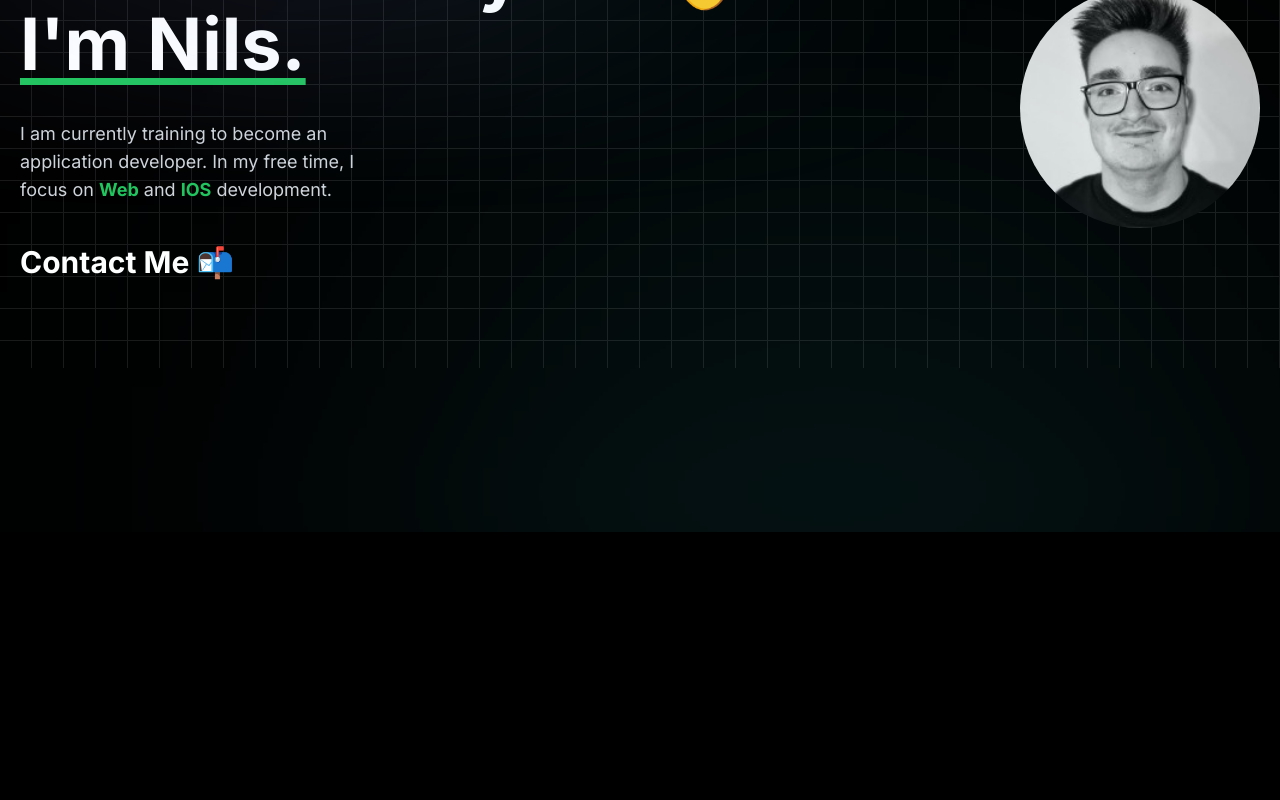
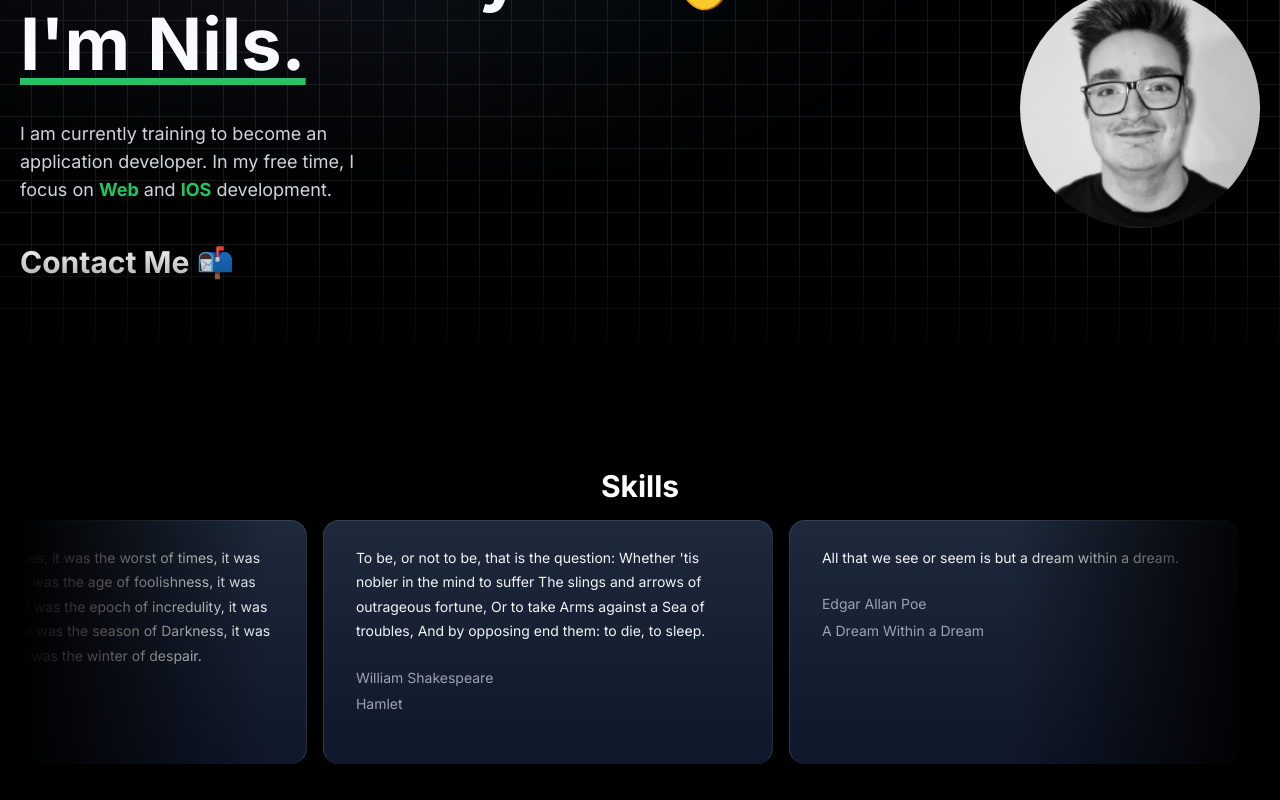
Before and after one commit to EinsNils/portfolio, a Next.js app: page / in a window 1280 px wide. Shown: the part 268-1068 px from the top of the page. Before the commit the page ends 800 px from the top, so only its background shows below. Built offline with nearby package versions, Linux system fonts and the light colour scheme.

Commit message:
create Skills section

```diff
--- a/src/app/layout.tsx
+++ b/src/app/layout.tsx
@@ -26,7 +26,6 @@ export default function RootLayout({
       >
         <main className="relative flex flex-col min-h-screen">
           <div className="gradient-01 absolute inset-0 z-50 h-20 w-1/2"></div>
-          <div className="gradient-03 z-0"></div>
 
           <div className="flex-grow flex-1 text-white">
             {children}
--- a/src/app/page.tsx
+++ b/src/app/page.tsx
@@ -1,15 +1,20 @@
 import HeroSection from "@/components/HeroSection";
-import MaxWidthWrapper from "@/components/MaxWidthWrapper";
 import Navbar from "@/components/Navbar";
+import Skills from "@/components/Skills";
 
 export default function Home() {
   return (
-    <div className="min-h-screen bg-black overflow-hidden">
-      <div className="bg-black bg-grid-white/[0.1]">
+    <div className="min-h-[400px] bg-black overflow-hidden">
+      <div className="bg-black bg-grid-white/[0.09] relative">
         <div className="max-w-7xl mx-auto p-5">
           <Navbar />
           <HeroSection />
         </div>
+        <div className="h-10 xl:h-32 bg-gradient-to-t from-black absolute -bottom-5 left-0 xl:bottom-0 w-full"></div>
+      </div>
+
+      <div className="max-w-7xl mx-auto p-5 mt-20">
+        <Skills />
       </div>
     </div>
   );
--- a/src/components/HeroSection.tsx
+++ b/src/components/HeroSection.tsx
@@ -1,4 +1,5 @@
 import Link from "next/link";
+import Title from "./Title";
 
 const HeroSection = () => {
   return (
@@ -17,7 +18,7 @@ const HeroSection = () => {
 
         <Link href="mailto:nilszentgraf@aol.com" className="inline-block">
           <div>
-            <h1 className="text-3xl font-bold">Contact Me 📬</h1>
+            <Title title="Contact Me 📬"/>
           </div>
         </Link>
       </div>
--- /dev/null
+++ b/src/components/Infinite-moving-cards.tsx
@@ -0,0 +1,121 @@
+"use client";
+
+import { cn } from "@/lib/utils";
+import React, { useEffect, useState } from "react";
+
+export const InfiniteMovingCards = ({
+  items,
+  direction = "left",
+  speed = "fast",
+  pauseOnHover = true,
+  className,
+}: {
+  items: {
+    quote: string;
+    name: string;
+    title: string;
+  }[];
+  direction?: "left" | "right";
+  speed?: "fast" | "normal" | "slow";
+  pauseOnHover?: boolean;
+  className?: string;
+}) => {
+  const containerRef = React.useRef<HTMLDivElement>(null);
+  const scrollerRef = React.useRef<HTMLUListElement>(null);
+
+  useEffect(() => {
+    addAnimation();
+  }, []);
+  const [start, setStart] = useState(false);
+  function addAnimation() {
+    if (containerRef.current && scrollerRef.current) {
+      const scrollerContent = Array.from(scrollerRef.current.children);
+
+      scrollerContent.forEach((item) => {
+        const duplicatedItem = item.cloneNode(true);
+        if (scrollerRef.current) {
+          scrollerRef.current.appendChild(duplicatedItem);
+        }
+      });
+
+      getDirection();
+      getSpeed();
+      setStart(true);
+    }
+  }
+  const getDirection = () => {
+    if (containerRef.current) {
+      if (direction === "left") {
+        containerRef.current.style.setProperty(
+          "--animation-direction",
+          "forwards"
+        );
+      } else {
+        containerRef.current.style.setProperty(
+          "--animation-direction",
+          "reverse"
+        );
+      }
+    }
+  };
+  const getSpeed = () => {
+    if (containerRef.current) {
+      if (speed === "fast") {
+        containerRef.current.style.setProperty("--animation-duration", "20s");
+      } else if (speed === "normal") {
+        containerRef.current.style.setProperty("--animation-duration", "40s");
+      } else {
+        containerRef.current.style.setProperty("--animation-duration", "80s");
+      }
+    }
+  };
+  return (
+    <div
+      ref={containerRef}
+      className={cn(
+        "scroller relative z-20  max-w-7xl overflow-hidden  [mask-image:linear-gradient(to_right,transparent,white_20%,white_80%,transparent)]",
+        className
+      )}
+    >
+      <ul
+        ref={scrollerRef}
+        className={cn(
+          " flex min-w-full shrink-0 gap-4 py-4 w-max flex-nowrap",
+          start && "animate-scroll ",
+          pauseOnHover && "hover:[animation-play-state:paused]"
+        )}
+      >
+        {items.map((item, idx) => (
+          <li
+            className="w-[350px] max-w-full relative rounded-2xl border border-b-0 flex-shrink-0 border-slate-700 px-8 py-6 md:w-[450px]"
+            style={{
+              background:
+                "linear-gradient(180deg, var(--slate-800), var(--slate-900)",
+            }}
+            key={item.name}
+          >
+            <blockquote>
+              <div
+                aria-hidden="true"
+                className="user-select-none -z-1 pointer-events-none absolute -left-0.5 -top-0.5 h-[calc(100%_+_4px)] w-[calc(100%_+_4px)]"
+              ></div>
+              <span className=" relative z-20 text-sm leading-[1.6] text-gray-100 font-normal">
+                {item.quote}
+              </span>
+              <div className="relative z-20 mt-6 flex flex-row items-center">
+                <span className="flex flex-col gap-1">
+                  <span className=" text-sm leading-[1.6] text-gray-400 font-normal">
+                    {item.name}
+                  </span>
+                  <span className=" text-sm leading-[1.6] text-gray-400 font-normal">
+                    {item.title}
+                  </span>
+                </span>
+              </div>
+            </blockquote>
+          </li>
+        ))}
+      </ul>
+    </div>
+  );
+};
--- /dev/null
+++ b/src/components/Skills.tsx
@@ -0,0 +1,58 @@
+import { SiGithub, SiLinkedin } from "react-icons/si";
+import { InfiniteMovingCards } from "./Infinite-moving-cards";
+import Title from "./Title";
+import { FaSquareXTwitter } from "react-icons/fa6";
+import { FaUserCircle } from "react-icons/fa";
+
+const Skills = () => {
+  return (
+    <div className="w-full max-w mx-auto">
+      <Title
+        className="flex flex-col items-center justify-center"
+        title="Skills"
+      />
+
+      <InfiniteMovingCards
+        items={testimonials}
+        pauseOnHover={true}
+        speed="slow"
+      />
+    </div>
+  );
+};
+
+// Define the testimonials array
+const testimonials = [
+    {
+      quote:
+        "It was the best of times, it was the worst of times, it was the age of wisdom, it was the age of foolishness, it was the epoch of belief, it was the epoch of incredulity, it was the season of Light, it was the season of Darkness, it was the spring of hope, it was the winter of despair.",
+      name: "Charles Dickens",
+      title: "A Tale of Two Cities",
+    },
+    {
+      quote:
+        "To be, or not to be, that is the question: Whether 'tis nobler in the mind to suffer The slings and arrows of outrageous fortune, Or to take Arms against a Sea of troubles, And by opposing end them: to die, to sleep.",
+      name: "William Shakespeare",
+      title: "Hamlet",
+    },
+    {
+      quote: "All that we see or seem is but a dream within a dream.",
+      name: "Edgar Allan Poe",
+      title: "A Dream Within a Dream",
+    },
+    {
+      quote:
+        "It is a truth universally acknowledged, that a single man in possession of a good fortune, must be in want of a wife.",
+      name: "Jane Austen",
+      title: "Pride and Prejudice",
+    },
+    {
+      quote:
+        "Call me Ishmael. Some years ago—never mind how long precisely—having little or no money in my purse, and nothing particular to interest me on shore, I thought I would sail about a little and see the watery part of the world.",
+      name: "Herman Melville",
+      title: "Moby-Dick",
+    },
+  ];
+
+
+export default Skills;
--- /dev/null
+++ b/src/components/Title.tsx
@@ -0,0 +1,9 @@
+const Title = ({ title, className }: { title: string; className?: string }) => {
+  return (
+    <div className={className}>
+      <h1 className="text-3xl font-bold transform-all hover:border-b">{title}</h1>
+    </div>
+  );
+};
+
+export default Title;
--- a/tailwind.config.ts
+++ b/tailwind.config.ts
@@ -74,8 +74,15 @@ const config = {
           from: { height: "var(--radix-accordion-content-height)" },
           to: { height: "0" },
         },
+        scroll: {
+          to: {
+            transform: "translate(calc(-50% - 0.5rem))",
+          },
+        },
       },
       animation: {
+        scroll:
+          "scroll var(--animation-duration, 40s) var(--animation-direction, forwards) linear infinite",
         "accordion-down": "accordion-down 0.2s ease-out",
         "accordion-up": "accordion-up 0.2s ease-out",
       },
```
Also changed, not shown: 1 other file (tests, documents, lock files or other folders).
